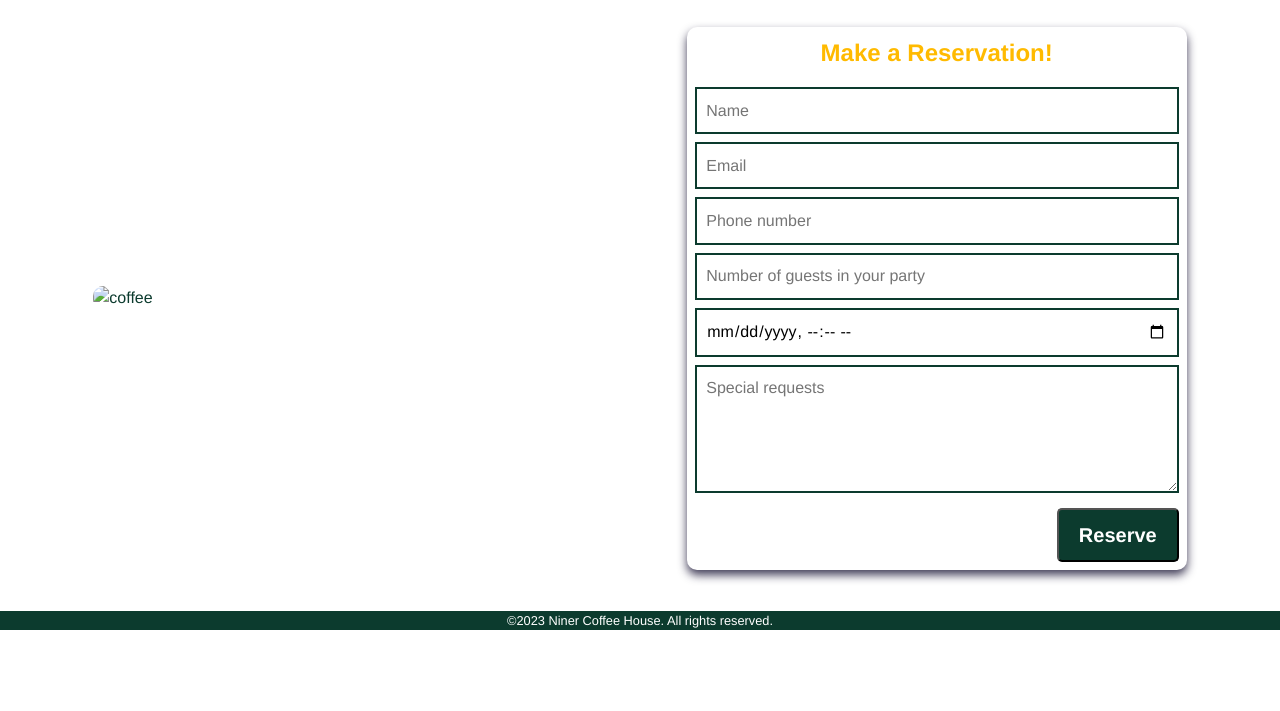
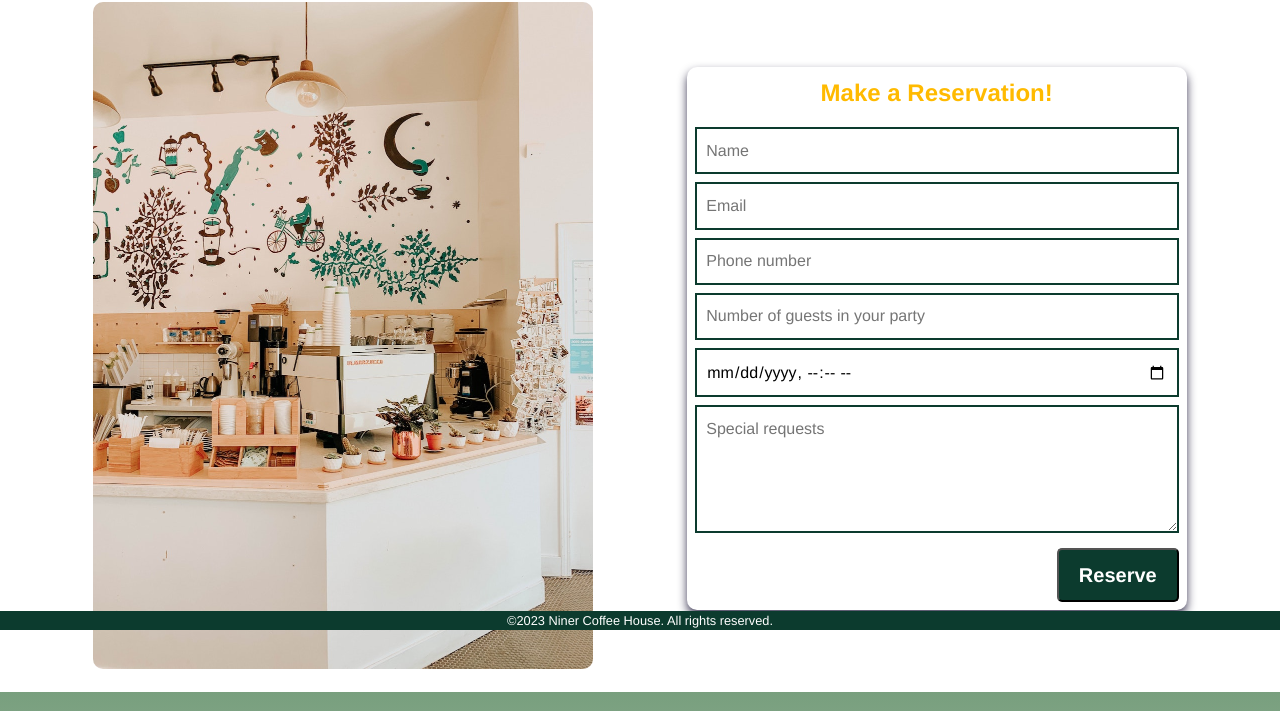
Before and after one commit to tanikellapratik23/lab3, a plain HTML site: page reservations.html in a window 1280 px wide. Shown: the part 170-881 px from the top of the page. Before the commit the page ends 800 px from the top, so only its background shows below. Drawn offline with Linux system fonts and the light colour scheme; files that its build step writes are made by us from their sources.

Commit message:
Update reservations.html

```diff
--- a/reservations.html
+++ b/reservations.html
@@ -22,7 +22,7 @@
     </header>
     <main>
         <div class="container-img">
-            <img src="images/shop.jpg" alt="coffee" width="400" height="533">
+            <img src="shop.jpg" alt="coffee" width="400" height="533">
         </div>
 
 
```
